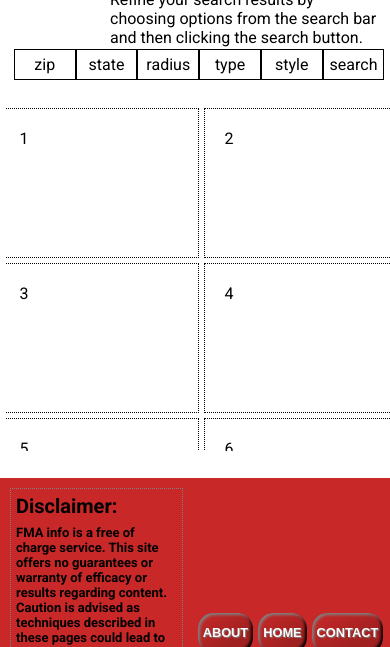
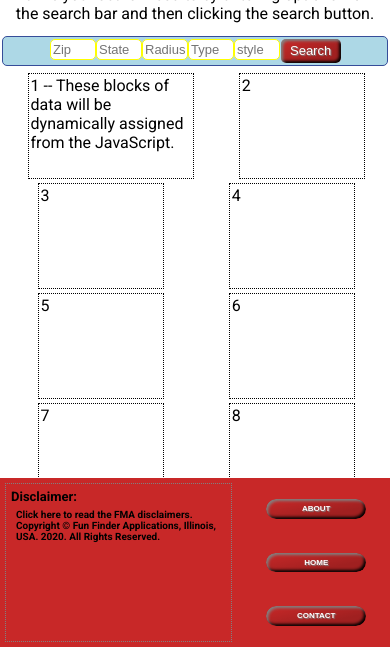
Before and after one commit to JohanBester/JBBesterCapstoneProject, a plain HTML site: page FMAsearchResults.html in a window 390 px wide. Shown: the part 197-844 px from the top of the page. Drawn offline with Linux system fonts and the light colour scheme; a web font is replaced by a local one.

Commit message:
add flex remove flexbox

```diff
--- a/FMAsearchResults.html
+++ b/FMAsearchResults.html
@@ -19,22 +19,35 @@
       <span class="appname2">FMA Fun Finder</span></div></header></a>
   </header>
 
-  <main>
-    <div class="mainBody">
-      <p>Refine your search results by choosing options from the search bar and then clicking the search button.</p>
+  <main id="fmaSearchPage">
+
+      <div class="pageIntro">
+        <p>Refine your search results by entering options from the search bar and then clicking the search button.</p>
       </div>
 
-    <div class="searchbar">
-      <div id="zipSearch">zip</div>
-      <div id="stateSearch">state</div>
-      <div id="radiusSearch">radius</div>
-      <div id="typeSearch">type</div>
-      <div id="styleSearch">style</div>
-      <div id="btnSearch">search</div>
+      <form class="searchbar">
+        <div>
+          <input type="text" name="Zip" id="zipSearch" class="sbField" placeholder="Zip" required>
         </div>
+        <div>
+          <input type="text" name="state" id="stateSearch" class="sbField" placeholder="State">
+        </div>
+        <div>
+          <input type="text" name="radius" id="radiusSearch" class="sbField" placeholder="Radius">
+        </div>
+        <div>
+          <input type="text" name="type" id="typeSearch" class="sbField" placeholder="Type">
+        </div>
+        <div>
+          <input type="text" name="style" id="styleSearch" class="sbField" placeholder="style">
+        </div>
+        <div >
+          <button type="submit" id="btnSearch" class="btnStyled" onclick="">Search</button>
+        </div>
+      </form>
 
       <div class="container">
-      <div>1</div>
+        <div>1 -- These blocks of data will be dynamically assigned from the JavaScript.</div>
         <div>2</div>
         <div>3</div>
         <div>4</div>
@@ -52,13 +65,14 @@
         <div>16</div>
         <div>17</div>
       </div>
+
   </main>
 
   <footer class="fixed-footer">
     <div id="disclaimers">
       <a href="disclaimers.html">
         <h6 class="disTop">Disclaimer:</h6>
-        <p class="disText">FMA info is a free of charge service. This site offers no guarantees or warranty of efficacy or results regarding content. Caution is advised as techniques described in these pages could lead to physical trauma, severe bodily harm, catastrophic injuries, and possible death. Practice strictly at own risk. Copyright © Fun Finder Applications, Illinois, USA. 2020. All Rights Reserved.</p>
+        <p class="disText">Click here to read the FMA disclaimers. Copyright © Fun Finder Applications, Illinois, USA. 2020. All Rights Reserved.</p>
       </a>
     </div>
     <div id="navButtons">
--- a/style.css
+++ b/style.css
@@ -9,6 +9,8 @@
 
 body {
   width: 100%;
+  min-width: 300px;
+  overflow: auto;
   padding: 0;
   margin: 0;
   font-size: 16px;
@@ -26,27 +28,27 @@ h6 {
 }
 
 h1 {
-  font-size: 2em;
+  font-size: 2rem;
 }
 
 h2 {
-  font-size: 1.75em;
+  font-size: 1.75rem;
 }
 
 h3 {
-  font-size: 1.60em;
+  font-size: 1.6rem;
 }
 
 h4 {
-  font-size: 1.50em;
+  font-size: 1.5rem;
 }
 
 h5 {
-  font-size: 1.40em;
+  font-size: 1.4rem;
 }
 
 h6 {
-  font-size: 1.25em;
+  font-size: 1.25rem;
 }
 
 p {
@@ -90,6 +92,7 @@ a:hover {
 .fixed-header,
 .fixed-footer {
   width: 100%;
+  min-width: 300px;
   position: fixed;
   padding: 0;
   z-index: 99;
@@ -143,13 +146,17 @@ a:hover {
   font-weight: 900;
 }
 
+@media (max-width: 768px) {
+  .appname1, .appname2 {
+    font-size: 2rem;
+  }
+}
+
 /*========================*/
 /*== The Footer Section ==*/
 /*========================*/
 footer {
-  display: grid;
-  grid-gap: 5px;
-  grid-template-columns: repeat(2, minmax(95px, 1fr));
+  display: flex;
 }
 
 footer > div {
@@ -158,6 +165,7 @@ footer > div {
 }
 
 #disclaimers {
+  width: 50%;
   margin: 10px;
   padding: 5px;
   border: 0.5px dotted var(--grey-color);
@@ -167,34 +175,114 @@ footer > div {
   color: var(--black-color);
   text-decoration: none;
 }
-
 #disclaimers:hover {
   border: 0.5px solid var(--black-color);
 }
 
 #disclaimers .disTop {
-  margin: 0;
+  font-size: x-large;
+  margin: 5px;
 }
 #disclaimers .disText {
-  font-size: small;
+  font-size: large;
+  margin: 5px;
 }
 
 #navButtons {
-  display: grid;
-  grid-template-columns: repeat(3, 1fr);
-  grid-template-rows: 40px;
-  grid-column-gap: 5px;
-  grid-auto-flow: row;
-  justify-content: center;
-  align-self: center;
-  margin: 5px 5% 5px 3px;
+  display: flex;
+  justify-content: space-between;
+  margin: 1% auto;
 }
 
+@media (max-width: 768px) {
+  #disclaimers {
+    width: 55%;
+    margin: 5px;
+    padding: 5px;
+    border: 0.5px dotted var(--grey-color);
+    padding-bottom: 5px;
+  }
+  #disclaimers .disTop {
+    font-size: small;
+    margin: 0;
+  }
+  #disclaimers .disText {
+    font-size: x-small;
+  }
+
+  #navButtons {
+    flex-direction: column;
+  }
+  #navButtons .btnStyled {
+    font-size: 0.5rem;
+    line-height: 1.2;
+    min-width: 100px;
+  }
+}
+
+/*=============================*/
+/*== Site-wide Template Page ==*/
+/*=============================*/
+main {
+  position: fixed;
+  top: 20%;
+  height: 60%;
+  width: 100%;
+  display: flex;
+}
+
+main > div {
+  margin: 5px;
+  padding: 5px;
+}
+
+.addOrImage {
+  overflow-y: auto;
+  overflow-x: hidden;
+  border: 1px dotted var(--black-color);
+  text-align: center;
+}
+
+#imgFMAfighters {
+  width: 100%;
+  height: auto;
+}
+
+.mainBody {
+  overflow-y: auto;
+}
+
+.pageIntro {
+  text-align: center;
+  margin: 0;
+}
+
+.secHead {
+  font-weight: bold;
+  text-align: center;
+}
+
+@media (max-width: 768px) {
+  main {
+    flex-direction: column-reverse;
+  }
+  .addOrImage {
+    display: none;
+  }
+}
+
+/*===================*/
+/*== Button Styles ==*/
+/*===================*/
 .btnStyled {
-  border: 0;
+  border: 3px;
   line-height: 1.8;
-  padding: 0 5px;
-  font-size: 0.8rem;
+  width: auto;
+  height: auto;
+  min-width: 120px;
+  margin: auto 3%;
+  padding: 5px;
+  font-size: 1.2rem;
   text-align: center;
   color: var(--white-color);
   text-shadow: 1px 1px 1px var(--grey-color);
@@ -226,64 +314,19 @@ footer > div {
 
 .btnStyled:active {
   box-shadow: inset -2px -2px 3px var(--white-color),
-    inset 2px 2px 3px var(--black-color);
+    inset 2px 2px 3px var(--grey-color);
 }
 
-/*=============================*/
-/*== Site-wide Template Page ==*/
-/*=============================*/
-main {
-  position: fixed;
-  top: 20%;
-  height: 60%;
-  width: 100%;
-  display: grid;
-  grid-template-columns: minmax(100px, 1fr) minmax(200px, 3fr);
-  /* grid-template-rows: 20% 80%; */
-  grid-template-areas: "spacer content";
-}
-
-main > div {
-  /* border: 1px dotted var(--black-color); */
-  margin: 5px;
-  padding: 5px;
-}
-
-.addOrImage {
-  grid-area: spacer;
-  overflow-y: auto;
-  overflow-x: hidden;
-  border: 1px dotted var(--black-color);
-  text-align: center;
-}
-
-#imgFMAfighters {
-  width: 100%;
-}
-
-.mainBody {
-  grid-area: content;
-  overflow-y: auto;
-}
-
-.pageIntro {
-  text-align: center;
-  margin: 0;
-}
-
-.secHead {
-  font-size: 1.5em;
-  font-weight: bold;
-  text-align: center;
+.btnStyled:focus {
+  outline: -webkit-focus-ring-color auto 0;
 }
 
 /*=====================================*/
 /* === Add More Info Button Styles === */
 /*=====================================*/
-
 .addInfo {
+  font-size: large;
   text-align: center;
-  font-size: large;
   margin: 10px auto;
   position: relative;
   bottom: 0;
@@ -303,18 +346,24 @@ main > div {
   width: 50%;
 }
 
-/*=====================================*/
-/*=== FORM STYLES  ====================*/
-/*=====================================*/
+@media (max-width: 768px) {
+  .addInfo {
+    font-size: medium;
+  }
+}
 
+/*====================*/
+/*=== FORM STYLES  ===*/
+/*====================*/
 form {
   margin: 10px auto;
   background-color: lightblue;
   border-radius: 10px;
-  min-width: 200px;
+  min-width: 220px;
   width: 60%;
   max-width: 560px;
   padding: 20px;
+  font-size: large;
 }
 
 .form-group {
@@ -324,7 +373,6 @@ form {
 }
 
 .form-control {
-  font-size: large;
   color: var(--black-color);
   padding: 10px;
   background-color: #fff;
@@ -332,7 +380,7 @@ form {
   border-radius: 10px;
   width: 60%;
   max-width: 300px;
-  min-width: 100px;
+  min-width: 10px;
 }
 
 .form-control:hover {
@@ -347,12 +395,10 @@ form {
 .hint {
   color: var(--black-color);
   font-style: italic;
-  font-size: large;
 }
 
 label {
   text-align: right;
-  font-size: larger;
   font-weight: 700;
   color: var(--blue-color);
   margin-bottom: 0.5rem;
@@ -361,7 +407,6 @@ label {
 
 .labelText {
   text-align: center;
-  font-size: larger;
   font-weight: 700;
   color: var(--blue-color);
   margin-bottom: 0.5rem;
@@ -383,7 +428,6 @@ label {
   min-width: 100px;
   resize: vertical;
   color: var(--black-color);
-  font-size: larger;
   padding: 10px;
   background-color: #fff;
   border: 2px solid var(--yellow-color);
@@ -399,6 +443,24 @@ label {
   padding: 0.5rem 2.5rem;
   font-size: medium;
   border-radius: 15px;
+}
+
+@media (max-width: 768px) {
+  form {
+    font-size: medium;
+  }
+  .form-control {
+    width: 90%;
+  }
+  .input-textarea {
+    width: 90%;
+    margin: auto;
+  }
+  .submit-button {
+    font-size: medium;
+    border-radius: 15px;
+    margin: 5px;
+  }
 }
 
 /*========================*/
@@ -424,44 +486,120 @@ label {
 }
 
 /*====================================*/
-/* Search Results Page and Search Bar */
+/*== FMA Search Page and Search Bar ==*/
 /*====================================*/
+#fmaSearchPage {
+  flex-direction: column;
+  margin: 0 auto;
+}
+
+/* content container */
 .container {
-  position: fixed;
-  top: 35%;
-  max-height: 40%;
+  margin: 0 auto;
   width: 98%;
-  overflow-y: scroll;
+  min-width: 290px;
   color: var(--black-color);
   z-index: 1;
-  display: grid;
-  grid-template-columns: repeat(2, minmax(200px, 1fr));
-  grid-auto-rows: minmax(150px,max-content);
-  grid-column-gap: 5px;
-  grid-row-gap: 5px;
-  justify-content: center;
-  /*grid-template-rows: repeat(auto-fit, 200px);*/
+  overflow: auto;
+  display: flex;
+  flex-wrap: wrap;
+  justify-content: space-around;
+  align-items: flex-start;
 }
 
 .container > div {
   border: 1px dotted var(--black-color);
-  padding: 20px;
+  margin: 10px;
+  padding: 10px;
+  min-width: 200px;
+  max-width: 300px;
+  min-height: 200px;
+}
+
+/* search bar stylings */
+#fmaSearchPage > form {
+  border: 1px solid var(--blue-color);
+  margin: 0 auto;
+  padding: 0.5px;
 }
 
 .searchbar {
-  position: fixed;
-  top: 28%;
-  left: 1%;
-  width: 95%;
+  width: 98%;
+  font-size: larger;
   color: var(--black-color);
-  display: grid;
-  grid-gap: 0;
-  grid-template-columns: repeat(6, minmax(20px, 1fr));
+  display: flex;
+  justify-content: center;
 }
 .searchbar > div {
-  border: 1px solid var(--black-color);
+  margin: 5px 2px;
   padding: 5px;
   text-align: center;
+}
+
+.sbField {
+  border: 1px solid var(--yellow-color);
+  border-radius: 5px;
+  font-size: medium;
+  padding: 5px;
+  width: 60px;
+}
+
+#btnSearch.btnStyled {
+  height: 2rem;
+  width: auto;
+  border: 2px;
+  border-radius: 10px;
+  line-height: 1.8;
+  min-width: 100px;
+  margin: auto 1%;
+  padding: 2px;
+  font-size: 1rem;
+}
+
+@media (max-width: 768px) {
+  #fmaSearchPage {
+    flex-direction: column;
+  }
+  /* content container */
+  .container > div {
+    margin: 2px;
+    padding: 2px;
+    min-width: 120px;
+    max-width: 160px;
+    min-height: 100px;
+  }
+
+  #fmaSearchPage > form {
+    border-radius: 5px;
+    margin: 0 auto;
+    padding: 1px 0.5px;
+  }
+
+  /* search bar stylings */
+  .searchbar > div {
+    font-size: medium;
+    line-height: 1rem;
+    margin: 1px 0;
+    padding: 0;
+    text-align: center;
+  }
+  .sbField {
+    font-size: small;
+    width: 40px;
+    padding: 2px;
+  }
+
+  #btnSearch.btnStyled {
+    height: 1.5rem;
+    width: auto;
+    border: 1px;
+    border-radius: 5px;
+    line-height: 1.4;
+    min-width: 60px;
+    margin: auto 1%;
+    padding: 2px;
+    font-size: small;
+  }
 }
 
 /*=================*/
@@ -480,7 +618,7 @@ label {
 /*== Contact Page ==*/
 /*==================*/
 #ddRole.form-control {
-  width: 60%;
+  width: 90%;
   max-width: 324px;
   min-width: 100px;
 }
@@ -505,7 +643,8 @@ label {
 /*=======================*/
 /*== Add New Info Page ==*/
 /*=======================*/
-#ddRole, #ddType {
+#ddRole,
+#ddType {
   width: 60%;
   max-width: 324px;
   min-width: 100px;
```
Also changed, not shown: about.html (+3 -3 lines), addInfo.html (+11 -11 lines), contact.html (+7 -7 lines), disclaimers.html (+1 -1 lines), index.html (+3 -2 lines), templatePage.html (+4 -3 lines). Lines whose indentation alone changed are shown as unchanged.
